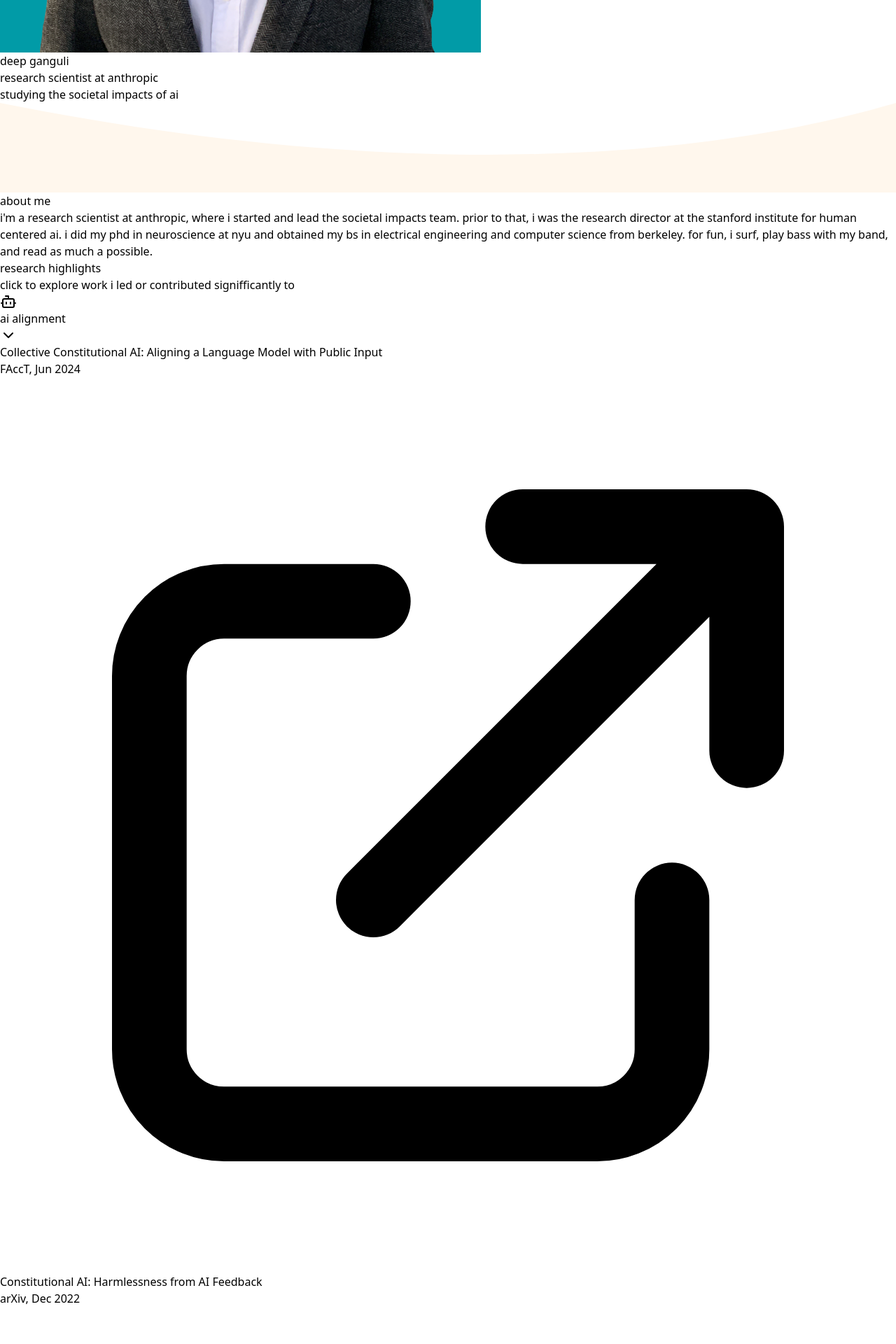
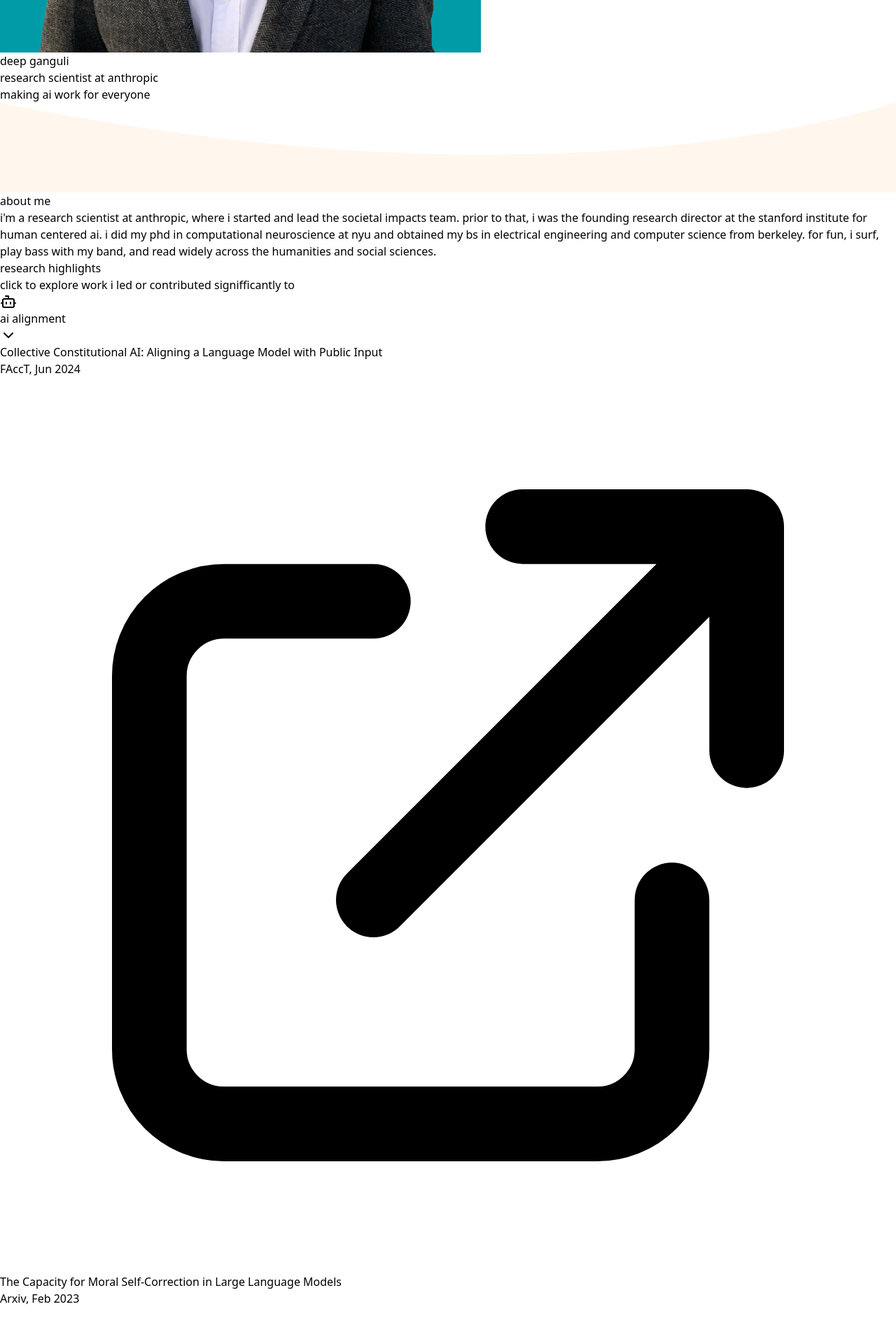
Before and after one commit to dganguli/pweb, a React (Vite) app: page / in a window 1280 px wide. Shown: the part 740-2660 px from the top of the page at 70% size. Built offline with nearby package versions, Linux system fonts and the light colour scheme.

Commit message:
copy edits and paper updates

```diff
--- a/src/PersonalWebsite.tsx
+++ b/src/PersonalWebsite.tsx
@@ -76,6 +76,16 @@ const PersonalWebsite = () => {
           link: "https://dl.acm.org/doi/10.1145/3630106.3658979"
         },
         {
+          title: "The Capacity for Moral Self-Correction in Large Language Models",
+          details: "Arxiv, Feb 2023",
+          link: "https://arxiv.org/abs/2302.07459"
+        },
+        {
+          title: "Red Teaming Language Models to Reduce Harms",
+          details: "arXiv, Aug 2022",
+          link: "https://arxiv.org/abs/2209.07858"
+        },
+        {
           title: "Constitutional AI: Harmlessness from AI Feedback",
           details: "arXiv, Dec 2022",
           link: "https://arxiv.org/abs/2212.08073"
@@ -84,11 +94,6 @@ const PersonalWebsite = () => {
           title: "Training a Helpful and Harmless Assistant with Reinforcement Learning from Human Feedback",
           details: "arXiv, Apr 2022",
           link: "https://arxiv.org/abs/2204.05862"
-        },
-        {
-          title: "Red Teaming Language Models to Reduce Harms",
-          details: "arXiv, Aug 2022",
-          link: "https://arxiv.org/abs/2209.07858"
         },
         {
           title: "Many-shot Jailbreaking",
@@ -122,7 +127,7 @@ const PersonalWebsite = () => {
         },
         {
           title: "Evaluating and mitigating discrimination in language model decisions",
-          details: "Neurips Algorithmic Fairness Workshop, Dec 2024",
+          details: "NeurIPS Algorithmic Fairness Workshop, Dec 2024",
           link: "https://arxiv.org/abs/2312.03689"
         },
         {
@@ -146,25 +151,40 @@ const PersonalWebsite = () => {
       textColor: "text-yellow-600",
       papers: [
         {
-          title: "The AI Index 2021 Annual Report",
-          details: "arXiv, 2021 | Citations: 687",
-          link: "https://atamkin.com"
+          title: "Challenges in evaluating AI systems",
+          details: "Anthropic Research Blog, Oct 2023",
+          link: "https://www.anthropic.com/research/evaluating-ai-systems"
+        },
+        {
+          title: "Opportunities and risks of LLMs for scalable deliberation with Polis",
+          details: "arXiv, Jun 2023",
+          link: "https://arxiv.org/abs/2306.11932"
+        },
+        {
+          title: "Testing and mitigating elections-related risks",
+          details: "Anthropic Research Blog, Jun 2024",
+          link: "https://www.anthropic.com/news/testing-and-mitigating-elections-related-risks"
         },
         {
           title: "Predictability and Surprise in Large Generative Models",
-          details: "FAccT, 2022 | Citations: 275",
-          link: "https://atamkin.com"
+          details: "FAccT, Jun 2022",
+          link: "https://dl.acm.org/doi/10.1145/3531146.3533229"
         },
         {
           title: "Understanding the Capabilities, Limitations, and Societal Impact of Large Language Models",
-          details: "arXiv, 2021 | Citations: 324",
-          link: "https://atamkin.com"
-        }
+          details: "arXiv, Feb 2021",
+          link: "https://arxiv.org/abs/2102.02503"
+        },
+        {
+          title: "The AI Index 2021 Annual Report",
+          details: "arXiv, Mar 2021",
+          link: "https://arxiv.org/abs/2103.06312"
+        },
       ]
     },
     {
       id: 'neuroscience',
-      title: "neuroscience",
+      title: "computational neuroscience",
       icon: Brain,
       gradient: "bg-gradient-to-r from-pink-400 to-purple-400",
       hoverGradient: "hover:bg-gradient-to-r hover:from-pink-50 hover:to-purple-50",
@@ -172,18 +192,18 @@ const PersonalWebsite = () => {
       papers: [
         {
           title: "Neural and perceptual signatures of efficient sensory coding",
-          details: "arXiv:1603.00058, 2016 | Citations: 28",
-          link: "https://atamkin.com"
+          details: "arXiv, Feb 2016",
+          link: "https://arxiv.org/abs/1603.00058"
         },
         {
           title: "Efficient Sensory Encoding and Bayesian Inference with Heterogeneous Neural Populations",
-          details: "Neural Computation, 2014 | Citations: 253",
-          link: "https://atamkin.com"
+          details: "Neural Computation, Oct 2014",
+          link: "https://direct.mit.edu/neco/article-abstract/26/10/2103/8022/Efficient-Sensory-Encoding-and-Bayesian-Inference?redirectedFrom=PDF"
         },
         {
           title: "Implicit Encoding of Prior Probabilities in Optimal Neural Populations",
-          details: "NeurIPS, 2010 | Citations: 113",
-          link: "https://atamkin.com"
+          details: "NeurIPS, Dec 2010",
+          link: "https://proceedings.neurips.cc/paper_files/paper/2010/hash/f9a40a4780f5e1306c46f1c8daecee3b-Abstract.html"
         }
       ]
     },
@@ -196,9 +216,14 @@ const PersonalWebsite = () => {
       textColor: "text-purple-500",
       papers: [
         {
+          title: "Starfish: Open source image based transcriptomics and proteomics tools",
+          details: "JOSS, Jun 2020",
+          link: "https://joss.theoj.org/papers/10.21105/joss.02440"
+        },
+        {
           title: "Druid: A Real-time Analytical Data Store",
-          details: "ACM SIGMOD, 2014 | Citations: 242",
-          link: "https://atamkin.com"
+          details: "ACM SIGMOD, Jun 2014",
+          link: "https://dl.acm.org/doi/10.1145/2588555.2595631"
         }
       ]
     }
@@ -258,7 +283,7 @@ const PersonalWebsite = () => {
                 research scientist at anthropic
               </p>
               <p className="text-xl mb-4 text-white/90">
-                studying the societal impacts of ai
+                making ai work for everyone
               </p>
             </div>
           </div>
@@ -278,7 +303,7 @@ const PersonalWebsite = () => {
             </h2>
           </div>
           <p className="text-gray-600 text-lg leading-relaxed">
-            i'm a research scientist at anthropic, where i started and lead the societal impacts team. prior to that, i was the research director at the stanford institute for human centered ai. i did my phd in neuroscience at nyu and obtained my bs in electrical engineering and computer science from berkeley. for fun, i surf, play bass with my band, and read as much a possible.
+            i'm a research scientist at anthropic, where i started and lead the societal impacts team. prior to that, i was the founding research director at the stanford institute for human centered ai. i did my phd in computational neuroscience at nyu and obtained my bs in electrical engineering and computer science from berkeley. for fun, i surf, play bass with my band, and read widely across the humanities and social sciences.
           </p>
         </div>
       </div>
```
